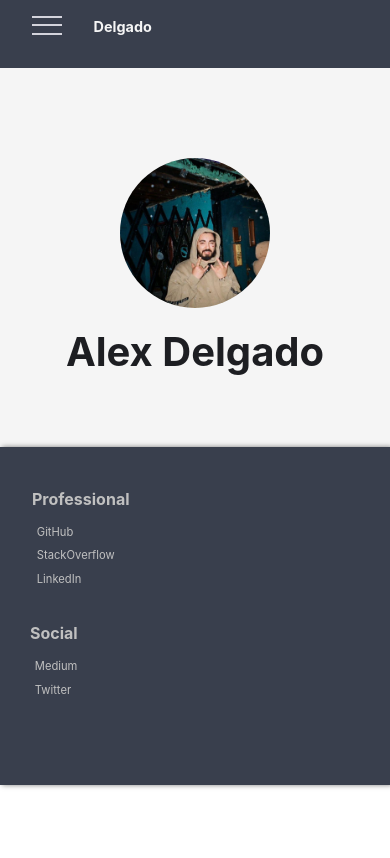
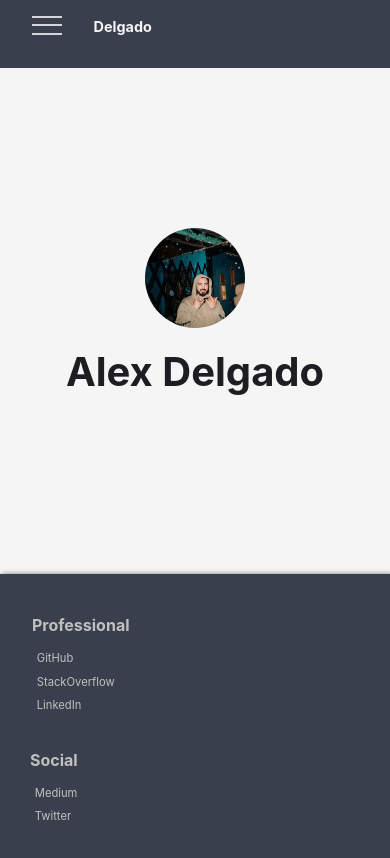
Before and after one commit to alxdelgado/react-portfolio, a React (Create React App) app: page / in a window 390 px wide. Shown: the top 858 px of the page. Built offline with nearby package versions, Linux system fonts and the light colour scheme.

Commit message:
Added a Tablet media query to the HomePage

```diff
--- a/src/pages/homepage/homepage.styles.scss
+++ b/src/pages/homepage/homepage.styles.scss
@@ -81,13 +81,23 @@
         overflow-x: scroll;
 
         .homepage_container {
-            height: 45vh;
+            height: 60vh;
+        }
+
+        #alex_sick_photo {
+            max-width: 100px;
+            margin-top: 10em;
+        }
+
+        #alex_heading {
+            font-size: 2.5rem;
+            margin-top: 15px;
         }
     }
 }
 
 // Mobile Medium - 375px
-@media screen and (min-width: 375px) and (max-width: 375px) {
+@media screen and (max-width: 375px) {
     .homepage_wrapper {
         width: 100vw;
         overflow: hidden;
```
